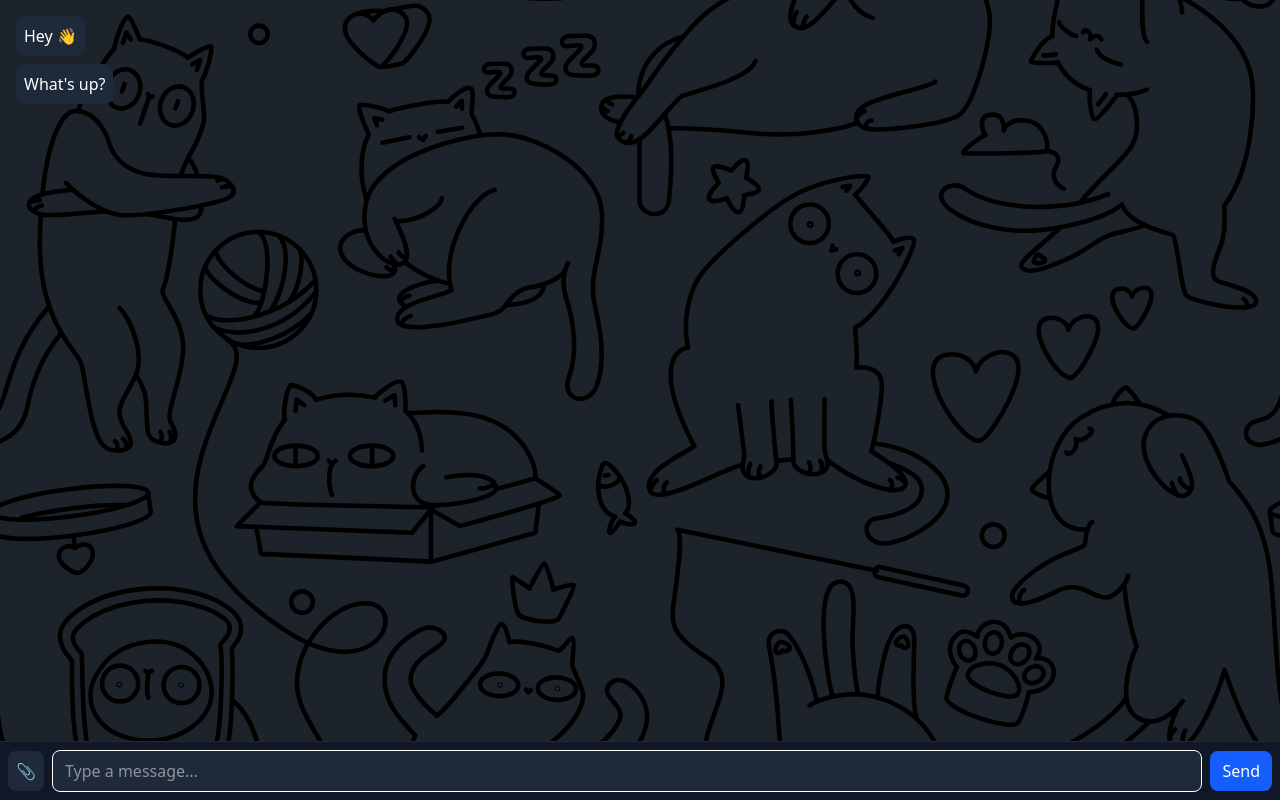
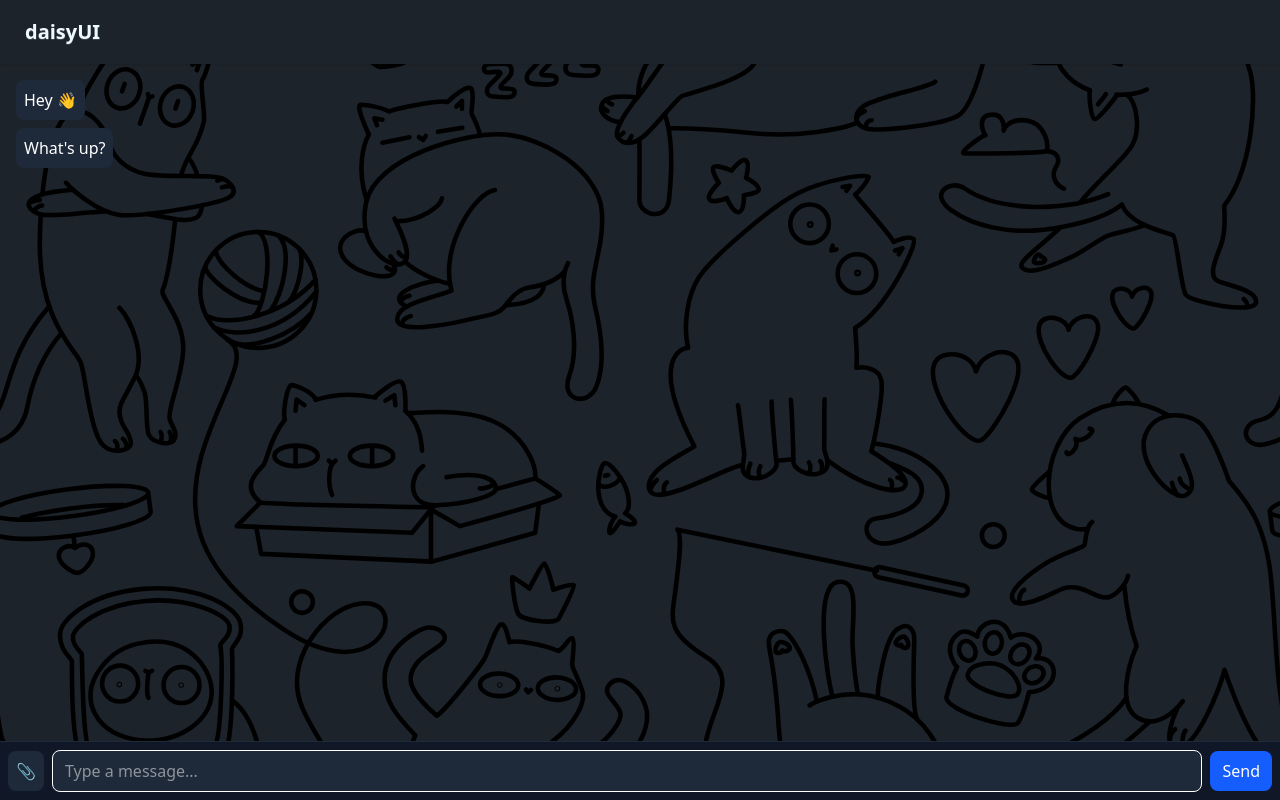
Before and after one commit to vozniakprod/privchat, a plain HTML site: page index.html in a window 1280 px wide. Drawn offline with nearby package versions, Linux system fonts and the light colour scheme.

Commit message:
Add navbar to index.html

```diff
--- a/index.html
+++ b/index.html
@@ -9,6 +9,10 @@
     <script src="https://cdn.jsdelivr.net/npm/@tailwindcss/browser@4"></script>
 </head>
 <body>
+
+    <div class="navbar bg-base-100 shadow-sm">
+  <a class="btn btn-ghost text-xl">daisyUI</a>
+</div>
 
   <div id="chat" class="flex-1 overflow-y-auto p-4 space-y-2">
     <div class="bg-gray-800 p-2 rounded-lg w-max">Hey 👋</div>
```
